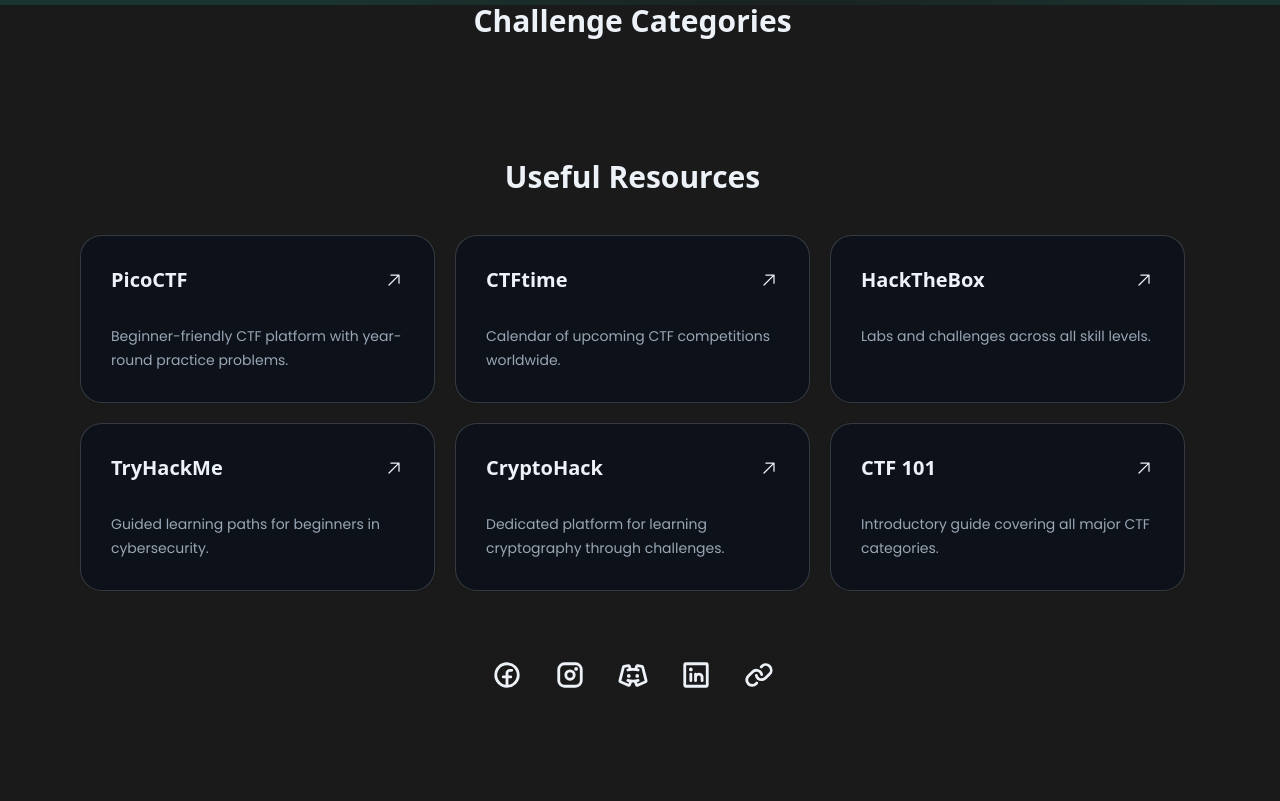
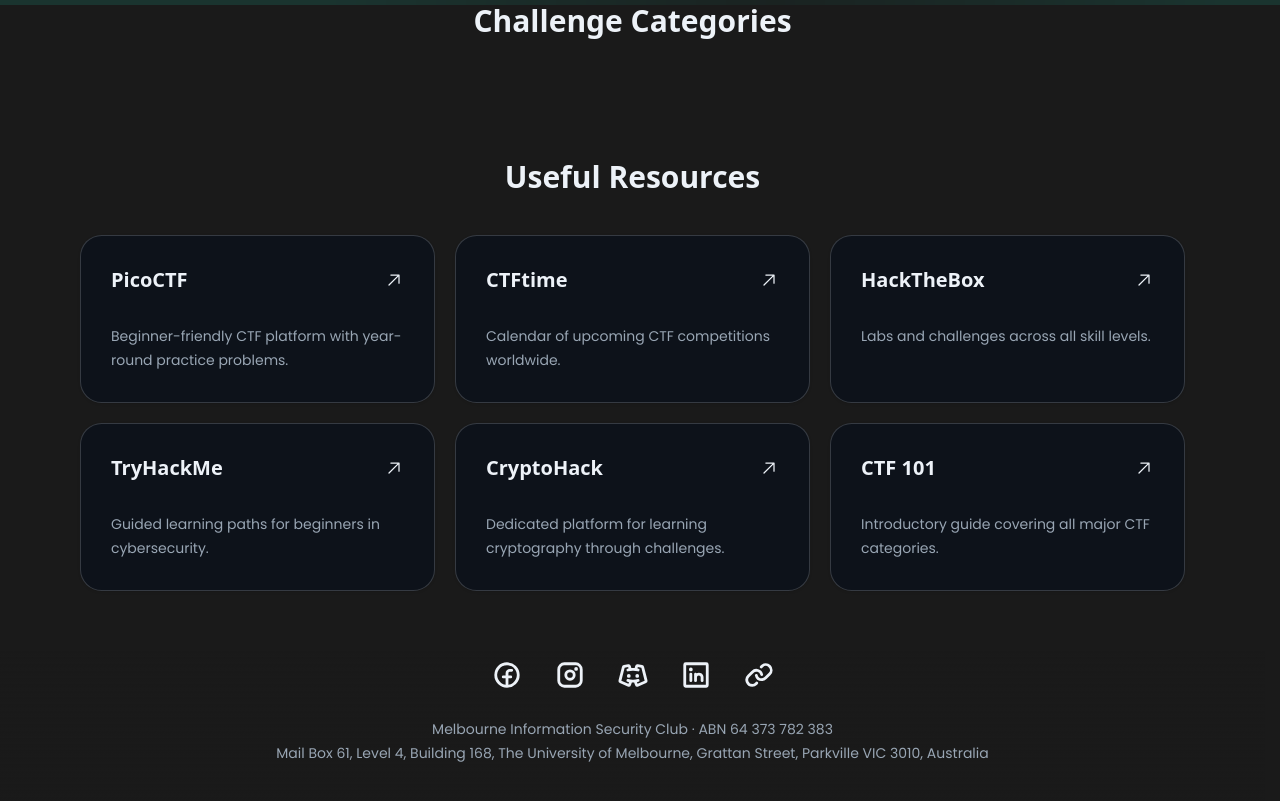
Before and after one commit to umisc/misc-astro, an Astro site: page /ctf in a window 1280 px wide. Shown: the part 995-1796 px from the top of the page. Before the commit the page ends 1754 px from the top, so only its background shows below. Built offline with nearby package versions, Linux system fonts and the light colour scheme; Astro itself is replaced by a stand-in of ours.

Commit message:
feat: show ABN and street address in site footer

```diff
--- a/src/components/site/SiteFooter.astro
+++ b/src/components/site/SiteFooter.astro
@@ -41,6 +41,7 @@
   class="relative z-10 bg-linear-to-b from-transparent to-canvas pb-page-block"
 >
   <Container>
+    <div class="flex flex-col items-center gap-content">
       <ul class="flex justify-center gap-cluster" aria-label="Social links">
         {
           socials.map(({ label, href, Icon }) => (
@@ -59,5 +60,15 @@
           ))
         }
       </ul>
+      <address
+        class="flex flex-col items-center gap-1 text-center text-sm text-muted-foreground not-italic"
+      >
+        <span>Melbourne Information Security Club · ABN 64 373 782 383</span>
+        <span>
+          Mail Box 61, Level 4, Building 168, The University of Melbourne,
+          Grattan Street, Parkville VIC 3010, Australia
+        </span>
+      </address>
+    </div>
   </Container>
 </footer>
```
Lines whose indentation alone changed are shown as unchanged.
